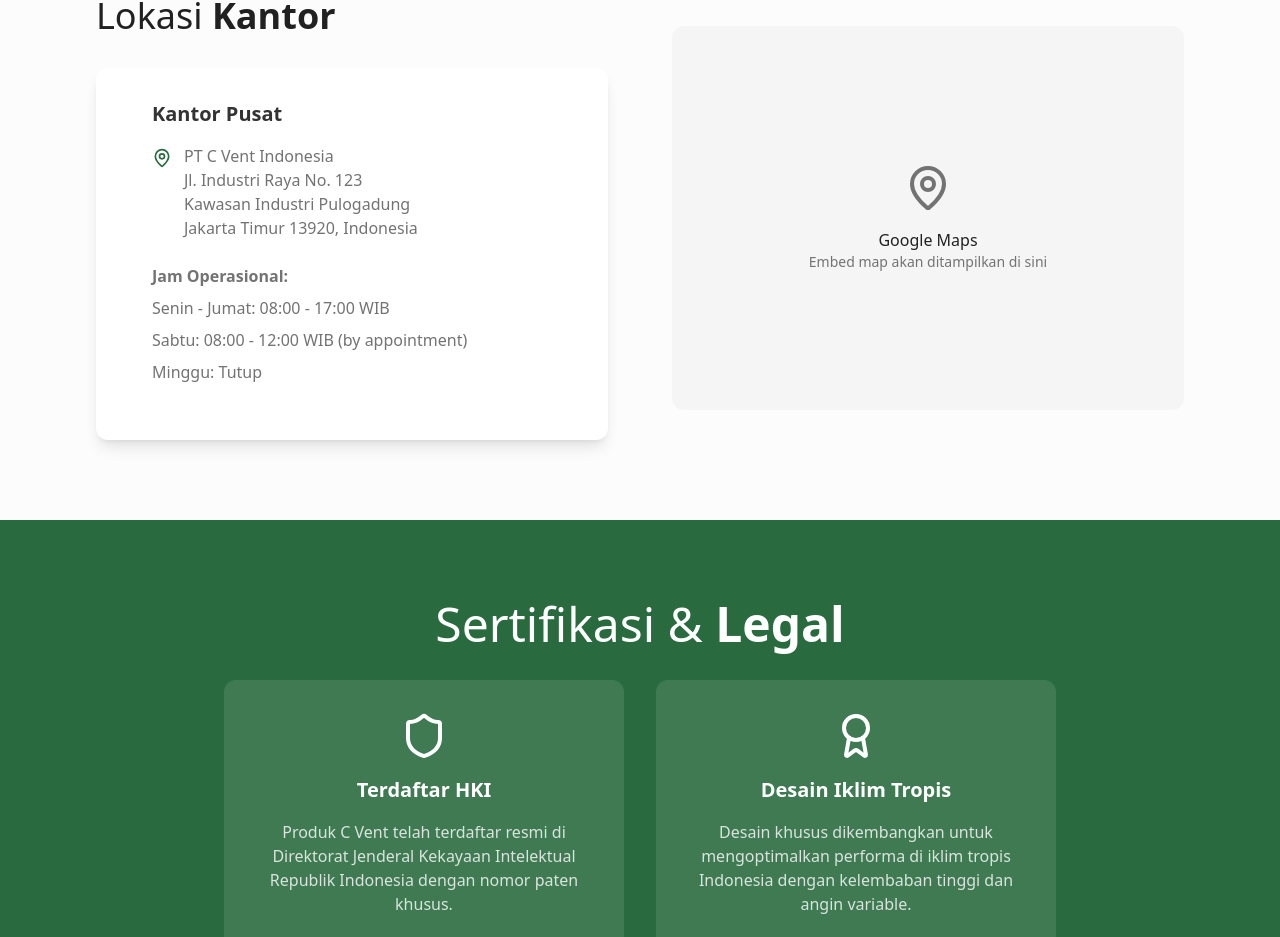
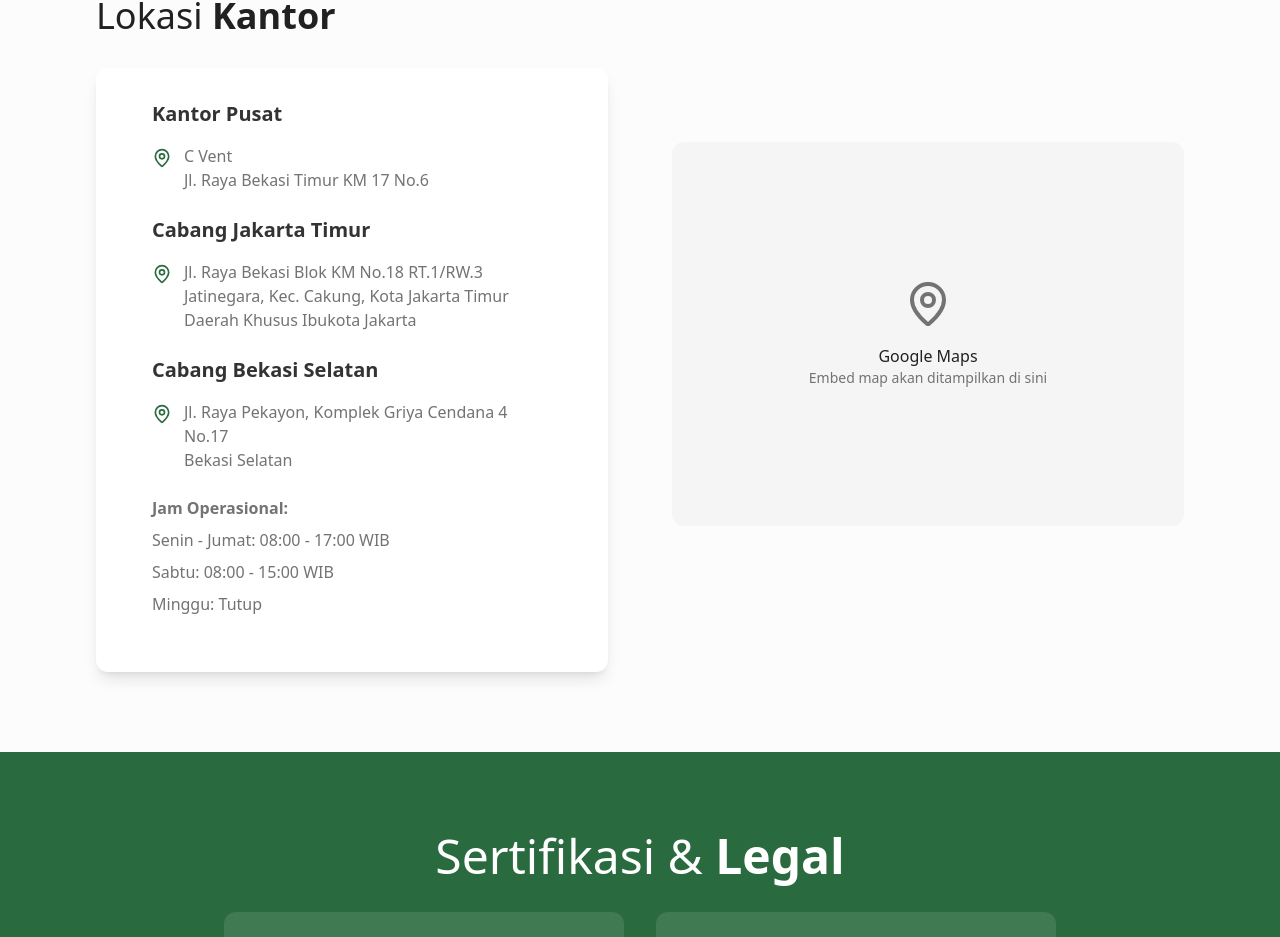
Before and after one commit to melimelimeli18/cvent-turboair, a React (Vite) app: page /tentang-kami in a window 1280 px wide. Shown: the part 2665-3602 px from the top of the page. Built offline with nearby package versions, Linux system fonts and the light colour scheme.

Commit message:
Update company profile location
Update the office location on the "About Us" page.

```diff
--- a/src/pages/TentangKami.tsx
+++ b/src/pages/TentangKami.tsx
@@ -237,10 +237,35 @@ export default function TentangKami() {
                       <div className="flex items-start gap-3">
                         <MapPin size={20} className="text-primary mt-1 flex-shrink-0" />
                         <div>
-                          <p className="font-medium">PT C Vent Indonesia</p>
-                          <p>Jl. Industri Raya No. 123</p>
-                          <p>Kawasan Industri Pulogadung</p>
-                          <p>Jakarta Timur 13920, Indonesia</p>
+                          <p className="font-medium">C Vent</p>
+                          <p>Jl. Raya Bekasi Timur KM 17 No.6</p>
+                        </div>
+                      </div>
+                    </div>
+                  </div>
+
+                  <div>
+                    <h3 className="text-xl font-semibold mb-4">Cabang Jakarta Timur</h3>
+                    <div className="space-y-3 text-muted-foreground">
+                      <div className="flex items-start gap-3">
+                        <MapPin size={20} className="text-primary mt-1 flex-shrink-0" />
+                        <div>
+                          <p>Jl. Raya Bekasi Blok KM No.18 RT.1/RW.3</p>
+                          <p>Jatinegara, Kec. Cakung, Kota Jakarta Timur</p>
+                          <p>Daerah Khusus Ibukota Jakarta</p>
+                        </div>
+                      </div>
+                    </div>
+                  </div>
+
+                  <div>
+                    <h3 className="text-xl font-semibold mb-4">Cabang Bekasi Selatan</h3>
+                    <div className="space-y-3 text-muted-foreground">
+                      <div className="flex items-start gap-3">
+                        <MapPin size={20} className="text-primary mt-1 flex-shrink-0" />
+                        <div>
+                          <p>Jl. Raya Pekayon, Komplek Griya Cendana 4 No.17</p>
+                          <p>Bekasi Selatan</p>
                         </div>
                       </div>
                     </div>
@@ -249,7 +274,7 @@ export default function TentangKami() {
                   <div className="space-y-2 text-muted-foreground">
                     <p><strong>Jam Operasional:</strong></p>
                     <p>Senin - Jumat: 08:00 - 17:00 WIB</p>
-                    <p>Sabtu: 08:00 - 12:00 WIB (by appointment)</p>
+                    <p>Sabtu: 08:00 - 15:00 WIB</p>
                     <p>Minggu: Tutup</p>
                   </div>
                 </CardContent>
```
